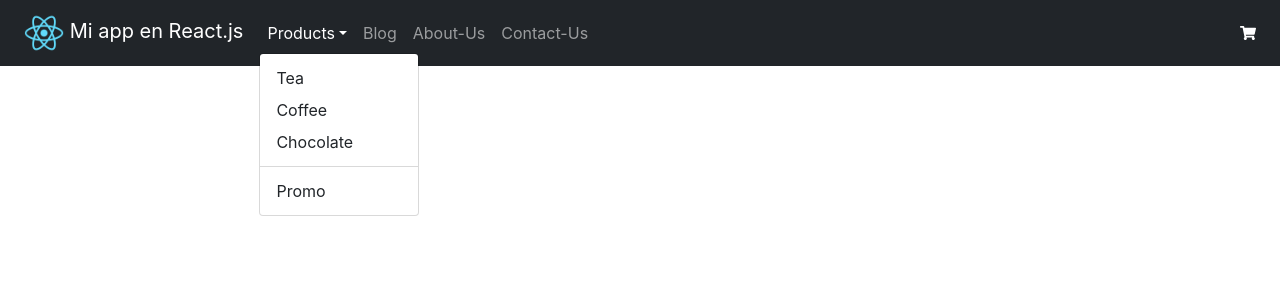
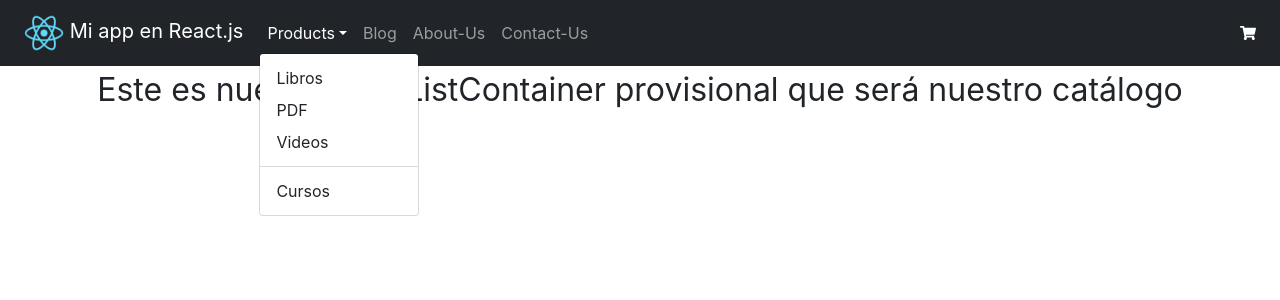
Before and after one commit to nahuelrodrigues/Nahuel_Rodrigues_React_JS, a React (Create React App) app: page / in a window 1280 px wide. Both pictures are taken after a click on the button "Products". Shown: the top 300 px of the page. Built offline with nearby package versions, Linux system fonts and the light colour scheme.

Commit message:
Agregué ItemListContainer provisorio

```diff
--- a/src/App.js
+++ b/src/App.js
@@ -1,7 +1,13 @@
 import React from "react";
 import NavBar from "./Components/Navbar";
+import ItemListContainer from "./Components/ItemsListContainer";
 
 function App() {
-  return <NavBar></NavBar>;
+  return (
+    <div>
+      <NavBar />{" "}
+      <ItemListContainer greeting="Este es nuestro ItemListContainer provisional que será nuestro catálogo" />
+    </div>
+  );
 }
 export default App;
--- a/src/Components/ItemsListContainer.js
+++ b/src/Components/ItemsListContainer.js
@@ -1,4 +1,9 @@
 import React from "react";
-import {} from "react-bootstrap";
 // CON PROP greeting Y MUESTRA EL MENSAJE DENTRO DEL CONTENEDOR CON EL STYLING INTEGRADO.
 // IMPORTARLO DENTRO DE APP.JS
+
+function ItemListContainer(props) {
+  return <div className="fs-2 text-center">{props.greeting}</div>;
+}
+
+export default ItemListContainer;
--- a/src/Components/Navbar.js
+++ b/src/Components/Navbar.js
@@ -25,15 +25,13 @@ function NavBar() {
         <Navbar.Collapse>
           <Nav>
             <NavDropdown title="Products">
-              <NavDropdown.Item href="#products/tea">Tea</NavDropdown.Item>
-              <NavDropdown.Item href="#products/coffee">
-                Coffee
-              </NavDropdown.Item>
+              <NavDropdown.Item href="#products/tea">Libros</NavDropdown.Item>
+              <NavDropdown.Item href="#products/coffee">PDF</NavDropdown.Item>
               <NavDropdown.Item href="#products/chocolate">
-                Chocolate
+                Videos
               </NavDropdown.Item>
               <NavDropdown.Divider />
-              <NavDropdown.Item href="#products/promo">Promo</NavDropdown.Item>
+              <NavDropdown.Item href="#products/promo">Cursos</NavDropdown.Item>
             </NavDropdown>
 
             <Nav.Link href="blog">Blog</Nav.Link>
```
